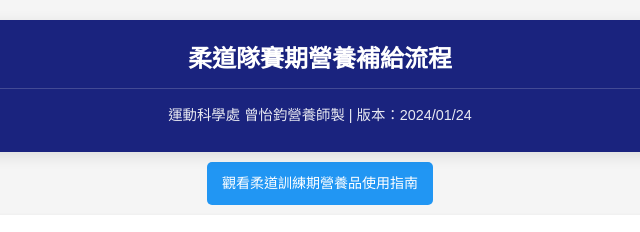
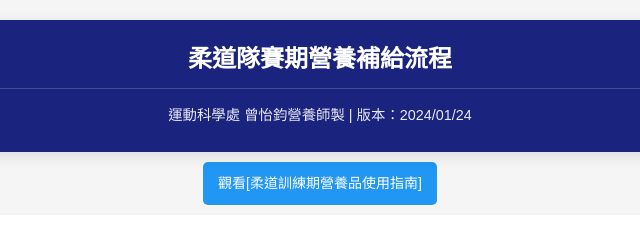
Before and after one commit to linyinmin/judo0417, a plain HTML site: page index.html in a window 1280 px wide. Shown: the top 232 px of the page, 320-960 px from the left. Drawn offline with Linux system fonts and the light colour scheme.

```diff
--- a/index.html
+++ b/index.html
@@ -493,7 +493,7 @@
         </div>
     </div>
 
-    <a href="nutrition_info.html" class="nav-link">觀看柔道訓練期營養品使用指南</a>
+    <a href="nutrition_info.html" class="nav-link">觀看[柔道訓練期營養品使用指南]</a>
 
     <div class="overlay" onclick="toggleNav()"></div>
 
```
Also changed, not shown: nutrition_info.html (+1 -1 lines).
